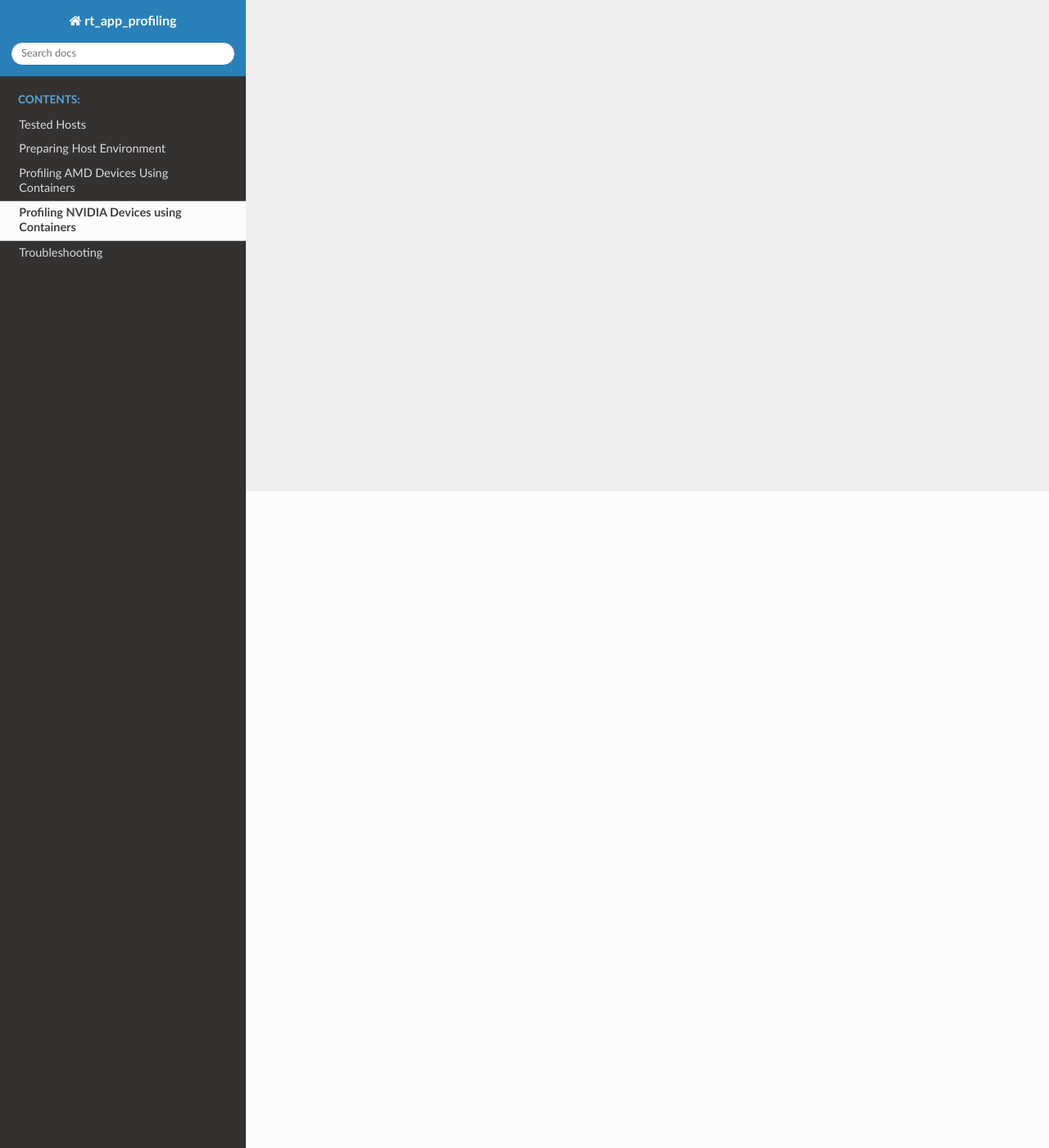
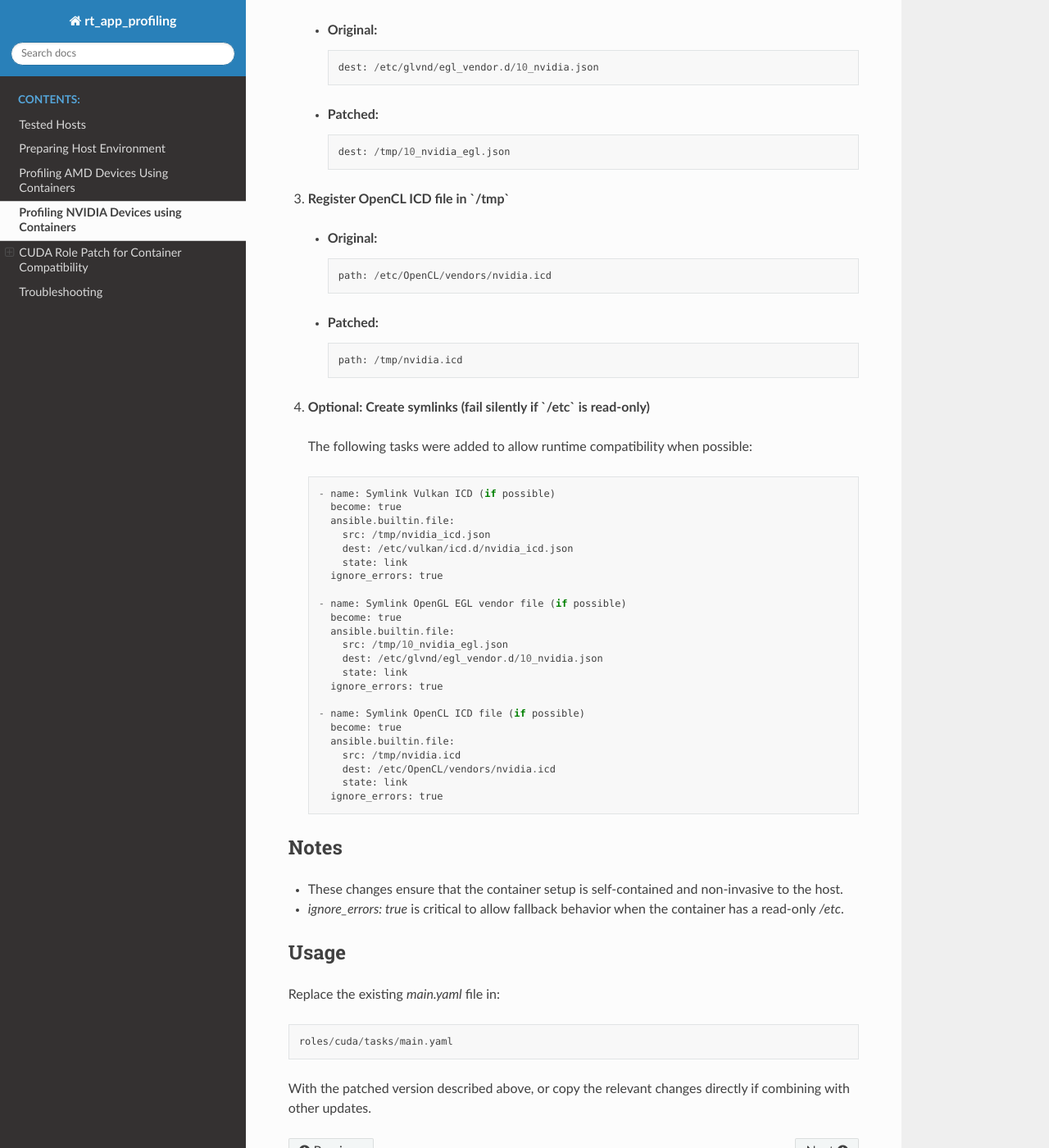
Before and after one commit to FatihTasyaran/rt_app_profiling, a Sphinx documentation site: the page built from docs/source/profiling_nvidia.rst, in a window 1280 px wide and 1400 px high, scrolled down 801 px. Shown: the whole window at 82% size. Built offline with Sphinx 7.4.7 and the Read the Docs theme 3.1.0, drawn with Linux system fonts in a browser that asks for light colours; pages that are not in the unit, such as notebooks, are missing from menus; some of the changed text lies outside the part shown.

Commit message:
Will add new host and complete guide

```diff
--- a/docs/source/profiling_nvidia.rst
+++ b/docs/source/profiling_nvidia.rst
@@ -1,2 +1,103 @@
 Profiling NVIDIA Devices using Containers
 =========================================
+
+
+CUDA Role Patch for Container Compatibility
+===========================================
+
+This document outlines the changes made to the `autoware.dev_env.cuda` Ansible role
+to ensure compatibility within a Docker container environment, without modifying host system files.
+
+Goals
+-----
+
+- Allow Ansible playbook to complete successfully inside a container.
+- Prevent writes to host-mounted or read-only system paths such as `/etc/vulkan/icd.d`.
+- Redirect driver registration files to writable paths such as `/tmp`.
+- Add optional symlinks for compatibility if container's `/etc` is writable.
+
+Key Changes
+-----------
+
+1. **Register Vulkan ICD in `/tmp`**
+
+  - **Original:**
+    ::
+
+      dest: /etc/vulkan/icd.d/nvidia_icd.json
+
+  - **Patched:**
+    ::
+
+      dest: /tmp/nvidia_icd.json
+
+2. **Register OpenGL EGL vendor file in `/tmp`**
+
+  - **Original:**
+    ::
+
+      dest: /etc/glvnd/egl_vendor.d/10_nvidia.json
+
+  - **Patched:**
+    ::
+
+      dest: /tmp/10_nvidia_egl.json
+
+3. **Register OpenCL ICD file in `/tmp`**
+
+  - **Original:**
+    ::
+
+      path: /etc/OpenCL/vendors/nvidia.icd
+
+  - **Patched:**
+    ::
+
+      path: /tmp/nvidia.icd
+
+4. **Optional: Create symlinks (fail silently if `/etc` is read-only)**
+
+  The following tasks were added to allow runtime compatibility when possible:
+
+  ::
+
+    - name: Symlink Vulkan ICD (if possible)
+      become: true
+      ansible.builtin.file:
+        src: /tmp/nvidia_icd.json
+        dest: /etc/vulkan/icd.d/nvidia_icd.json
+        state: link
+      ignore_errors: true
+
+    - name: Symlink OpenGL EGL vendor file (if possible)
+      become: true
+      ansible.builtin.file:
+        src: /tmp/10_nvidia_egl.json
+        dest: /etc/glvnd/egl_vendor.d/10_nvidia.json
+        state: link
+      ignore_errors: true
+
+    - name: Symlink OpenCL ICD file (if possible)
+      become: true
+      ansible.builtin.file:
+        src: /tmp/nvidia.icd
+        dest: /etc/OpenCL/vendors/nvidia.icd
+        state: link
+      ignore_errors: true
+
+Notes
+-----
+
+- These changes ensure that the container setup is self-contained and non-invasive to the host.
+- `ignore_errors: true` is critical to allow fallback behavior when the container has a read-only `/etc`.
+
+Usage
+-----
+
+Replace the existing `main.yaml` file in:
+
+::
+
+  roles/cuda/tasks/main.yaml
+
+With the patched version described above, or copy the relevant changes directly if combining with other updates.
```
Also changed, not shown: docs/source/tested_hosts.rst (+12 -0 lines).
